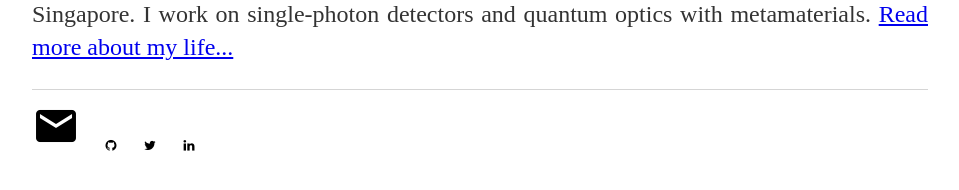
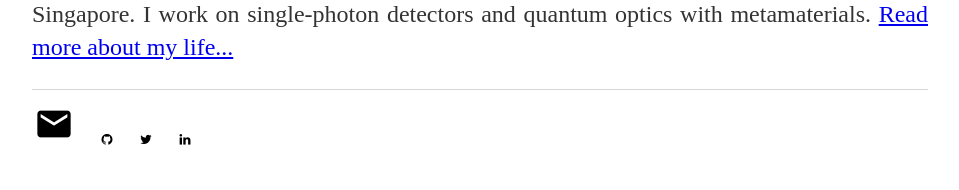
Before and after one commit to salihyanikgonul/salihyanikgonul.github.io, a Jekyll site: the page built from index.html, in a window 1280 px wide. Shown: the part 267-457 px from the top of the page, without its empty margins (160-1119 px from the left). Built offline with Jekyll 4.4.1, drawn with Linux system fonts in a browser that asks for light colours; a style sheet for code colours, icons or effects is not loaded.

Commit message:
Update default.html

```diff
--- a/_layouts/default.html
+++ b/_layouts/default.html
@@ -27,7 +27,7 @@
 			</div><!-- /.container -->
 				<footer>
 				<ul>
-					<li><a href="mailto:salih001@ntu.edu.sg"><i class="material-icons" style="font-size:48px;color:black;">email</i></a></li>
+					<li><a href="mailto:salih001@ntu.edu.sg"><i class="material-icons" style="font-size:40px;color:black;text-align:center;text-decoration:none;margin: 2px 2px;">email</i></a></li>
 					<li><a href="https://github.com/salihyanikgonul" class="fa fa-github"></a></li>
 					<li><a href="https://twitter.com/salihyanikgonul" class="fa fa-twitter"></a></li>
 					<li><a href="https://sg.linkedin.com/in/salih-yan%C4%B1kg%C3%B6n%C3%BCl-b3382654" class="fa fa-linkedin"></a></li>
```
